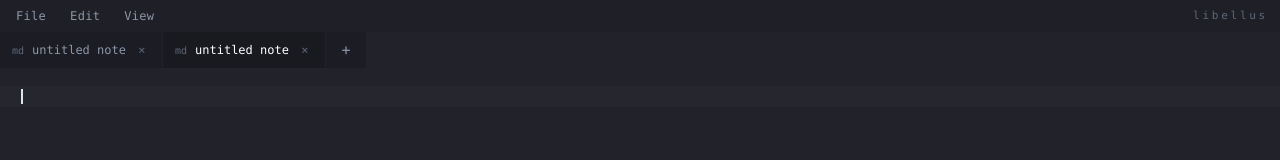
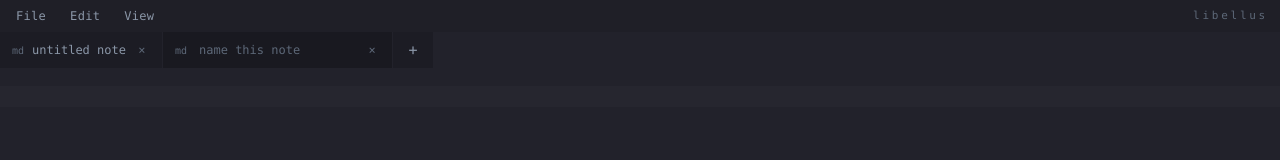
Before and after one commit to wagamela/libellus, a React (Vite) app: page / in a window 1280 px wide. Both pictures are taken after a click on the button "new note". Shown: the top 160 px of the page. Built offline with nearby package versions, Linux system fonts and the light colour scheme.

Commit message:
added renaming feature for tabs

```diff
--- a/src/App.tsx
+++ b/src/App.tsx
@@ -14,6 +14,7 @@ export default function App() {
   const store = useWorkspace();
   const [palette, setPalette] = useState<PaletteMode>(null);
   const [confirmDelete, setConfirmDelete] = useState<string | null>(null);
+  const [renaming, setRenaming] = useState<string | null>(null);
 
   useEffect(() => {
     void store.init();
@@ -25,8 +26,24 @@ export default function App() {
   const armed = confirmDelete !== null && confirmDelete === store.activeTab;
   const tabs = store.openTabs.map((id) => store.docs[id]).filter(Boolean);
 
-  const newNote = useCallback(() => store.createDoc("note"), [store]);
-  const newSnippet = useCallback(() => store.createDoc("snippet"), [store]);
+  const focusEditor = useCallback(() => {
+    document.querySelector<HTMLElement>(".cm-content")?.focus();
+  }, []);
+  // A new document is named before it is written: its tab opens straight into
+  // the rename field, so nothing has to sit under a placeholder title.
+  const newNote = useCallback(() => setRenaming(store.createDoc("note")), [store]);
+  const newSnippet = useCallback(() => setRenaming(store.createDoc("snippet")), [store]);
+  const renameActive = useCallback(() => {
+    if (store.activeTab) setRenaming(store.activeTab);
+  }, [store]);
+  const endRename = useCallback(
+    (id: string, title: string | null) => {
+      if (title !== null) store.rename(id, title);
+      setRenaming(null);
+      focusEditor();
+    },
+    [store, focusEditor],
+  );
   const save = useCallback(() => void store.flush(), [store]);
   const saveAs = useCallback(() => {
     if (store.activeTab) void store.saveAs(store.activeTab);
@@ -57,6 +74,12 @@ export default function App() {
 
   useEffect(() => {
     const onKey = (event: KeyboardEvent) => {
+      // F2 is the desktop convention for rename and carries no modifier.
+      if (event.key === "F2") {
+        event.preventDefault();
+        renameActive();
+        return;
+      }
       const mod = event.ctrlKey || event.metaKey;
       if (!mod) return;
       const key = event.key.toLowerCase();
@@ -87,7 +110,7 @@ export default function App() {
     };
     window.addEventListener("keydown", onKey);
     return () => window.removeEventListener("keydown", onKey);
-  }, [newNote, newSnippet, save, saveAs, closeActive, reopenTab, store]);
+  }, [newNote, newSnippet, save, saveAs, closeActive, reopenTab, renameActive, store]);
 
   // Persist on the way out so an autosave in flight is never lost.
   useEffect(() => {
@@ -104,6 +127,7 @@ export default function App() {
       { id: "save", label: "save", hint: "Ctrl S", run: save },
       { id: "save-as", label: "save as…", hint: "Ctrl Shift S", run: saveAs },
       { id: "find", label: "find in document", hint: "Ctrl F", run: findInDoc },
+      { id: "rename", label: "rename tab", hint: "F2", run: renameActive },
       { id: "close", label: "close tab", hint: "Ctrl W", run: closeActive },
       {
         id: "reopen",
@@ -120,7 +144,7 @@ export default function App() {
       { id: "next", label: "next tab", hint: "Ctrl Tab", run: () => store.cycleTab(1) },
       { id: "prev", label: "previous tab", hint: "Ctrl Shift Tab", run: () => store.cycleTab(-1) },
     ],
-    [newNote, newSnippet, save, saveAs, findInDoc, closeActive, reopenTab, deleteActive, armed, activeDoc, store],
+    [newNote, newSnippet, save, saveAs, findInDoc, closeActive, reopenTab, renameActive, deleteActive, armed, activeDoc, store],
   );
 
   const buildCommands = useCallback(
@@ -192,11 +216,17 @@ export default function App() {
           disabled: !activeDoc,
         },
         {
+          label: "Rename Tab",
+          shortcut: "F2",
+          action: renameActive,
+          disabled: !activeDoc,
+          separatorBefore: true,
+        },
+        {
           label: "Close Tab",
           shortcut: "Ctrl W",
           action: closeActive,
           disabled: !activeDoc,
-          separatorBefore: true,
         },
         {
           label: "Reopen Closed Tab",
@@ -253,9 +283,12 @@ export default function App() {
           tabs={tabs}
           activeId={store.activeTab}
           dirty={store.dirty}
+          renamingId={renaming}
           onSelect={store.activate}
           onClose={store.closeTab}
           onNew={newNote}
+          onRenameStart={setRenaming}
+          onRenameEnd={endRename}
         />
       )}
       <div className="flex min-h-0 flex-1 flex-col">
@@ -268,6 +301,7 @@ export default function App() {
               doc={activeDoc}
               onChange={(body) => store.updateBody(activeDoc.id, body)}
               onSave={save}
+              autoFocus={renaming === null}
             />
           </div>
         ) : (
--- a/src/components/Editor.tsx
+++ b/src/components/Editor.tsx
@@ -27,6 +27,9 @@ interface EditorProps {
   doc: Doc;
   onChange: (body: string) => void;
   onSave: () => void;
+  /** False while the tab is being named, so the editor does not pull the
+   *  caret out of the rename field as a new document mounts. */
+  autoFocus?: boolean;
 }
 
 const languageConf = new Compartment();
@@ -39,13 +42,15 @@ function gutterFor(doc: Doc) {
     : [];
 }
 
-export function Editor({ doc, onChange, onSave }: EditorProps) {
+export function Editor({ doc, onChange, onSave, autoFocus = true }: EditorProps) {
   const host = useRef<HTMLDivElement>(null);
   const view = useRef<EditorView>();
   const onChangeRef = useRef(onChange);
   const onSaveRef = useRef(onSave);
+  const autoFocusRef = useRef(autoFocus);
   onChangeRef.current = onChange;
   onSaveRef.current = onSave;
+  autoFocusRef.current = autoFocus;
 
   useEffect(() => {
     if (!host.current) return;
@@ -107,7 +112,7 @@ export function Editor({ doc, onChange, onSave }: EditorProps) {
         ],
       }),
     );
-    instance.focus();
+    if (autoFocusRef.current) instance.focus();
     // Only the document identity should rebuild the state.
     // eslint-disable-next-line react-hooks/exhaustive-deps
   }, [doc.id]);
--- a/src/components/TabBar.tsx
+++ b/src/components/TabBar.tsx
@@ -1,3 +1,4 @@
+import { useEffect, useRef, useState } from "react";
 import type { Doc } from "../lib/types";
 import { docLabel } from "../store/workspace";
 
@@ -5,16 +6,95 @@ interface TabBarProps {
   tabs: Doc[];
   activeId: string | null;
   dirty: Set<string>;
+  /** The tab currently being named, if any. Owned by App so that creating a
+   *  document can open its tab straight into a rename. */
+  renamingId: string | null;
   onSelect: (id: string) => void;
   onClose: (id: string) => void;
   onNew: () => void;
+  onRenameStart: (id: string) => void;
+  onRenameEnd: (id: string, title: string | null) => void;
 }
 
-export function TabBar({ tabs, activeId, dirty, onSelect, onClose, onNew }: TabBarProps) {
+/** The tab label while it is being edited. Enter or blur commits, Escape
+ *  abandons; an empty name lets the body title the tab again. */
+function TabRename({ doc, onEnd }: { doc: Doc; onEnd: (title: string | null) => void }) {
+  // A document still titled by its body starts blank, so a new note can simply
+  // be typed into; one already named by hand starts with that name selected.
+  const [value, setValue] = useState(doc.autoTitle ? "" : doc.title);
+  const input = useRef<HTMLInputElement>(null);
+  const settled = useRef(false);
+
+  useEffect(() => {
+    input.current?.focus();
+    input.current?.select();
+  }, []);
+
+  const end = (title: string | null) => {
+    if (settled.current) return;
+    settled.current = true;
+    onEnd(title);
+  };
+
+  return (
+    <input
+      ref={input}
+      value={value}
+      spellCheck={false}
+      placeholder={doc.kind === "note" ? "name this note" : "name this snippet"}
+      aria-label="tab name"
+      onChange={(event) => setValue(event.target.value)}
+      onMouseDown={(event) => event.stopPropagation()}
+      onBlur={() => end(value)}
+      onKeyDown={(event) => {
+        event.stopPropagation();
+        if (event.key === "Enter") end(value);
+        else if (event.key === "Escape") end(null);
+      }}
+      className="min-w-0 flex-1 bg-raised px-1 text-[12px] text-text outline-none placeholder:text-muted"
+    />
+  );
+}
+
+export function TabBar({
+  tabs,
+  activeId,
+  dirty,
+  renamingId,
+  onSelect,
+  onClose,
+  onNew,
+  onRenameStart,
+  onRenameEnd,
+}: TabBarProps) {
+  const [menu, setMenu] = useState<{ id: string; x: number; y: number } | null>(null);
+
+  useEffect(() => {
+    if (!menu) return;
+    const dismiss = () => setMenu(null);
+    const escape = (event: KeyboardEvent) => event.key === "Escape" && setMenu(null);
+    window.addEventListener("mousedown", dismiss);
+    window.addEventListener("keydown", escape);
+    window.addEventListener("resize", dismiss);
+    return () => {
+      window.removeEventListener("mousedown", dismiss);
+      window.removeEventListener("keydown", escape);
+      window.removeEventListener("resize", dismiss);
+    };
+  }, [menu]);
+
+  const items = menu
+    ? [
+        { label: "rename", run: () => onRenameStart(menu.id) },
+        { label: "close tab", run: () => onClose(menu.id) },
+      ]
+    : [];
+
   return (
     <div className="flex h-9 shrink-0 items-stretch gap-px overflow-x-auto bg-tabbar">
       {tabs.map((doc) => {
         const active = doc.id === activeId;
+        const renaming = doc.id === renamingId;
         return (
           <div
             key={doc.id}
@@ -25,11 +105,20 @@ export function TabBar({ tabs, activeId, dirty, onSelect, onClose, onNew }: TabB
               if (event.button === 1) {
                 event.preventDefault();
                 onClose(doc.id);
-              } else {
+              } else if (event.button === 0) {
                 onSelect(doc.id);
               }
             }}
-            onKeyDown={(event) => event.key === "Enter" && onSelect(doc.id)}
+            onDoubleClick={() => onRenameStart(doc.id)}
+            onContextMenu={(event) => {
+              event.preventDefault();
+              onSelect(doc.id);
+              setMenu({ id: doc.id, x: event.clientX, y: event.clientY });
+            }}
+            onKeyDown={(event) => {
+              if (event.key === "Enter") onSelect(doc.id);
+              else if (event.key === "F2") onRenameStart(doc.id);
+            }}
             // The selected tab is the darker of the pair; the 1px gap between
             // tabs is the strip showing through.
             className={`group relative flex max-w-60 min-w-28 items-center gap-2 px-3 text-[12px] ${
@@ -41,7 +130,11 @@ export function TabBar({ tabs, activeId, dirty, onSelect, onClose, onNew }: TabB
             <span className="text-[10px] text-muted">
               {doc.kind === "note" ? "md" : doc.language.slice(0, 2)}
             </span>
-            <span className="truncate">{docLabel(doc)}</span>
+            {renaming ? (
+              <TabRename doc={doc} onEnd={(title) => onRenameEnd(doc.id, title)} />
+            ) : (
+              <span className="truncate">{docLabel(doc)}</span>
+            )}
             <span className="ml-auto flex w-4 shrink-0 items-center justify-center">
               {dirty.has(doc.id) ? (
                 <span
@@ -76,6 +169,32 @@ export function TabBar({ tabs, activeId, dirty, onSelect, onClose, onNew }: TabB
         +
       </button>
       <div className="flex-1" />
+      {menu && (
+        // Positioned at the cursor and nudged back inside the window, so a tab
+        // near the right edge still opens a fully visible menu.
+        <div
+          role="menu"
+          onMouseDown={(event) => event.stopPropagation()}
+          style={{
+            left: Math.min(menu.x, window.innerWidth - 160),
+            top: Math.min(menu.y, window.innerHeight - 8 - items.length * 26),
+          }}
+          className="fixed z-50 min-w-36 bg-surface py-1 shadow-[0_8px_24px_#00000066]"
+        >
+          {items.map((item) => (
+            <button
+              key={item.label}
+              className="block w-full px-3 py-[5px] text-left text-[12px] text-text hover:bg-raised active:bg-pressed"
+              onClick={() => {
+                setMenu(null);
+                item.run();
+              }}
+            >
+              {item.label}
+            </button>
+          ))}
+        </div>
+      )}
     </div>
   );
 }
--- a/src/store/workspace.ts
+++ b/src/store/workspace.ts
@@ -204,7 +204,13 @@ export const useWorkspace = create<WorkspaceState>((set, get) => {
     },
 
     rename(id, title) {
-      touch(id, { title: title.trim() || "untitled", autoTitle: false });
+      const doc = get().docs[id];
+      if (!doc) return;
+      const named = title.trim();
+      // Clearing the name hands the tab back to the first line of the body
+      // rather than stranding the document on a placeholder.
+      if (!named) touch(id, { title: deriveTitle(doc.body, doc.kind), autoTitle: true });
+      else touch(id, { title: named, autoTitle: false });
     },
 
     setLanguage(id, language) {
```
Also changed, not shown: 1 other file (tests, documents, lock files or other folders).
